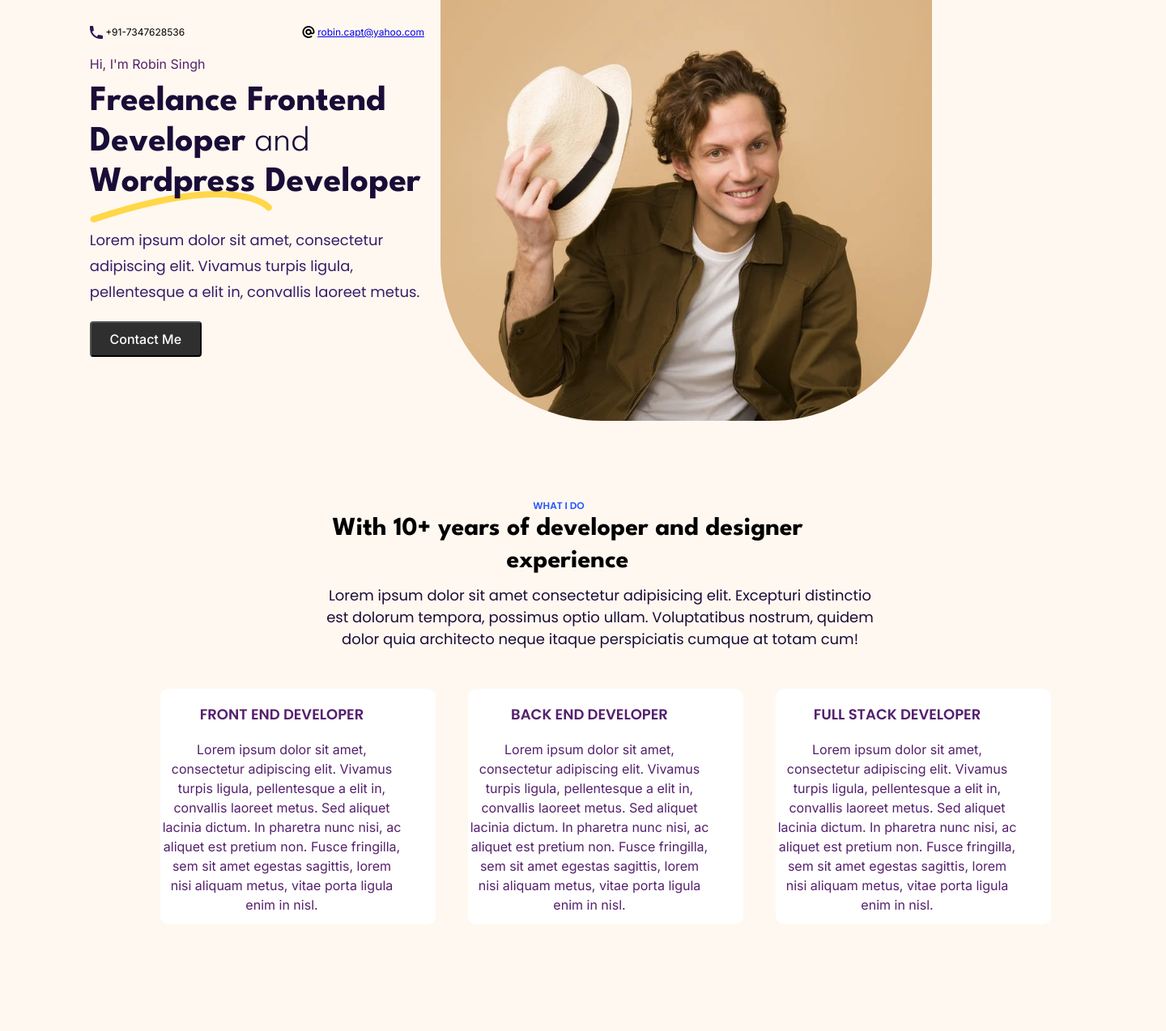
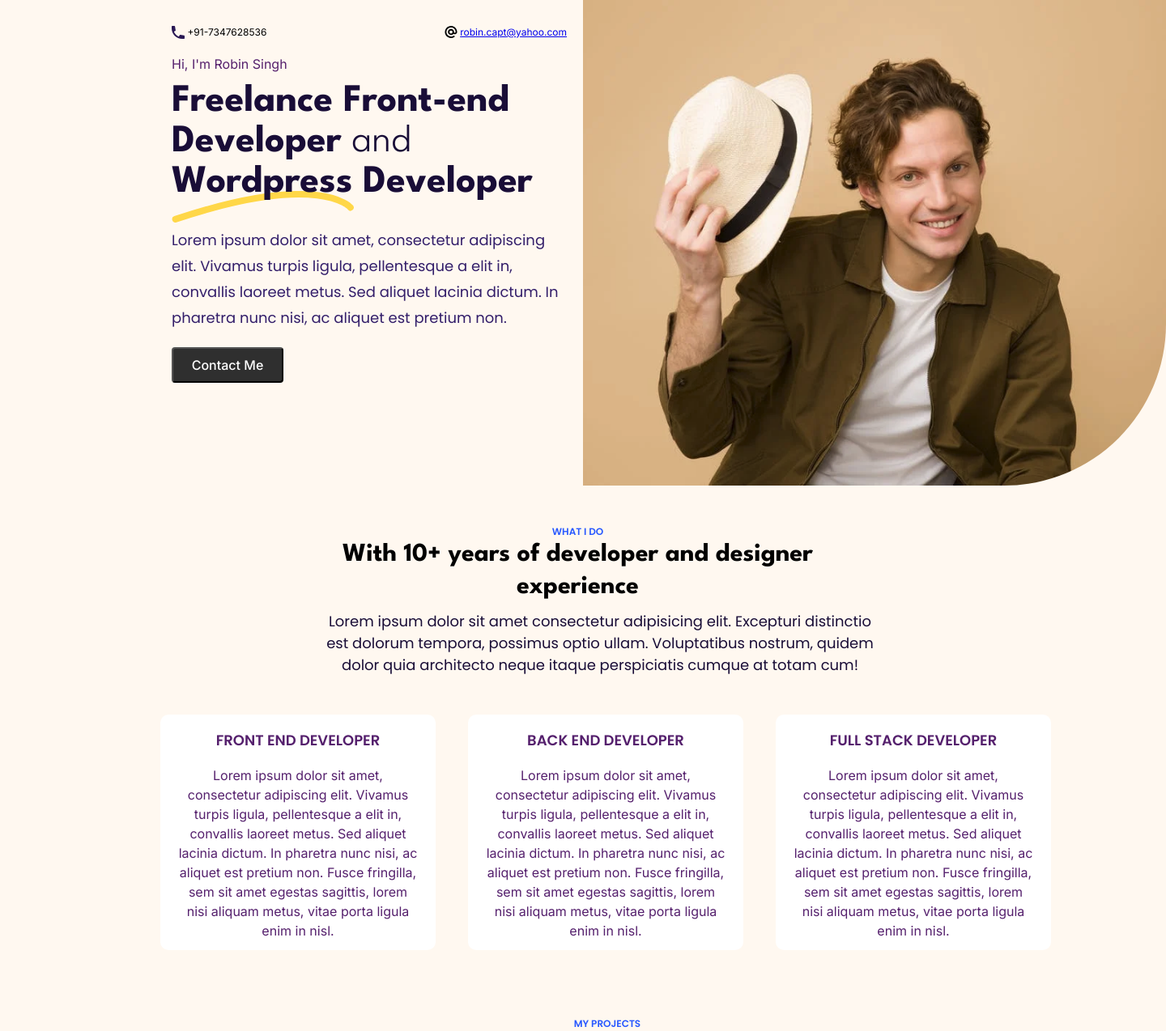
Before and after one commit to Robiin007/Assignment, a plain HTML site: page src/index.html in a window 1280 px wide. Shown: the top 1274 px of the page at 81% size, 1440 px wide, since content can reach past the window. Drawn offline with Linux system fonts and the light colour scheme.

Commit message:
create a portfolio consist of only 3 sections

```diff
--- a/src/index.html
+++ b/src/index.html
@@ -46,13 +46,12 @@
 
 
             <h1>
-                <div>Freelance Frontend Developer <span style="font-weight: 300;">and</span> Wordpress Developer</div>
+                <div>Freelance Front-end <br> Developer <span style="font-weight: 300;">and</span> <br>  Wordpress Developer</div>
                 <img src="yellow_line.svg" id="yellowline">
             </h1>
 
             <div class="bigtext">
-                Lorem ipsum dolor sit amet, consectetur adipiscing elit. Vivamus turpis ligula, pellentesque a elit in,
-                convallis laoreet metus.
+                Lorem ipsum dolor sit amet, consectetur adipiscing elit.  Vivamus turpis ligula, pellentesque a elit in, convallis laoreet metus. Sed aliquet lacinia dictum. In pharetra  nunc nisi, ac aliquet est pretium non.
             </div>
 
             <button id="contact-button">Contact Me</button>
@@ -70,7 +69,7 @@
         </div>
 
         <h2>
-            With 10+ years of developer and designer experience
+            With 10+ years of developer and designer <br> experience
         </h2>
         <div class="midtext">Lorem ipsum dolor sit amet consectetur adipisicing elit. Excepturi distinctio est dolorum
             tempora, possimus optio ullam. Voluptatibus nostrum, quidem dolor quia architecto neque itaque
@@ -135,7 +134,7 @@
                         nisi
                         aliquam metus, vitae porta ligula enim in nisl. Quisque at erat semper, scelerisque tortor id,
                         pretium tellus. </div>
-                    <div class="project-link">Project link</div>
+                    <div class="project-link">Project link ➔</div>
                 </div>
 
                 <div class="box-6" id="box-6">
@@ -150,7 +149,7 @@
                         nisi
                         aliquam metus, vitae porta ligula enim in nisl. Quisque at erat semper, scelerisque tortor id,
                         pretium tellus. </div>
-                    <div class="project-link">Project link</div>
+                    <div class="project-link">Project link ➔</div>
 
                 </div>
 
@@ -167,13 +166,13 @@
                         nisi
                         aliquam metus, vitae porta ligula enim in nisl. Quisque at erat semper, scelerisque tortor id,
                         pretium tellus. </div>
-                    <div class="project-link ">Project link</div>
+                    <div class="project-link ">Project link ➔</div>
 
                 </div>
             </div>
         </div>
     </div>
-
+<!--
     <div id="pricing">
         <div class="pricing">
             PRICING
@@ -248,6 +247,7 @@
 
 
 
+
     <div id="questions">
         <div class="question">QUESTIONS</div>
         <h6>
@@ -284,6 +284,7 @@
                     alt="arrow" width="14" height="7"></span>
         </div>
     </div>
+-->
     </div>
 
     <div id="footer">
--- a/src/style.css
+++ b/src/style.css
@@ -10,20 +10,18 @@ body {
     color: #55206D;
     margin: 0;
     padding: 0;
-    width: 97%;
-    height: 100%;
+    width: 96%;
+    height: 100%
 }
 
 h1 {
     font-family: "League Spartan", sans-serif;
-    font-size: 44px;
+    font-size: 48px;
     font-weight: 700;
     line-height: 50px;
     color: #190D37;
     margin-top: 10px;
     margin-bottom: 0px;
-    max-width: 1440px;
-    position: relative;
     margin-bottom: 30px;
 }
 
@@ -38,13 +36,17 @@ h1 {
 
 #hero-section {
     display: flex;
-    max-width: 1060px;
+    width: 1440px;
+    height: 600px;
     margin: 0 auto 48px auto;
 }
 
 #hero-text {
     width: 50%;
     padding: 32px 20px 32px 20px;
+    margin-left: 192px;
+    width: 720px;
+    height: 600px;
 }
 #yellowline {
     position: absolute;
@@ -59,8 +61,8 @@ h1 {
 #hero-image {
     width: 100%;
     border-bottom-right-radius: 200px;
-    border-bottom-left-radius: 200px;
-    height: 520px;
+    width: 720px;
+    height: 600px;
     object-fit: cover;
 
 }
@@ -92,16 +94,14 @@ h1 {
 }
 
 #about{
-    height: 622px;
+    height: 588px;
     width: 1271px;
     margin-left: 78px;
-    margin-top: 90px;
+    margin-top: 40px;
     margin-right: 91.31px;
     margin-bottom: 0%;
 }
 #what-i-do{
- height: 18px;
-width: 64px;
 border-radius: nullpx;
 text-align: center;
 
@@ -114,12 +114,11 @@ color: #2858FF;
 margin-top: 36px;
 /*margin-right: 500px;*/
 margin-bottom: 0px;
-margin-left: 580px;
 padding: 0%;
 }
 
 h2 {
-    width: 686px;
+    /*width: 686px;*/
     font-family: "League Spartan", sans-serif;
     font-size: 32px;
     font-weight: 700;
@@ -129,7 +128,7 @@ h2 {
     margin-top: 0px;
     padding: 0%;
     /*margin-right: 292px;*/
-    margin-left: 280px;
+    /*margin-left: 280px;*/
     margin-bottom: 8px;
 }
 .midtext{
@@ -171,7 +170,6 @@ background: #FFFFFF;
 }
 h3{
     height: 27px;
-width: 300px;
 border-radius: nullpx;
 
 font-family: Poppins;
@@ -182,15 +180,17 @@ letter-spacing: 0em;
 text-align: center;
 }
 .job-role{
-height: 216px;
-width: 300px;
+    width: 300px;
+    height: 216px;
 border-radius: nullpx;
 font-family: Inter;
 font-size: 16px;
 font-weight: 400;
 line-height: 24px;
+margin-left: 20px;
+margin-right: 12px;
+text-align: center;
 letter-spacing: 0em;
-text-align: center;
 }
 #box-2{
 height: 291px;
@@ -211,7 +211,7 @@ background: #FFFFFF;
 #projects{
     width: 1060px;
     height: 760px;
-    margin-top: 40px;
+    margin-top: 20px;
     /*margin-right: 190px;*/
     margin-left: 220px;
     margin-bottom: 40px;
@@ -219,8 +219,8 @@ background: #FFFFFF;
 }
 
 .my-projects{
-height: 18px;
-width: 84px;
+/*height: 18px;
+/*width: 84px;*/
 border-radius: nullpx;
 text-align: center;
 
@@ -230,10 +230,10 @@ font-weight: 600;
 line-height: 18px;
 letter-spacing: 0em;
 color: #2858FF;
-margin-top: 8px;
-margin-right: 489px;
+margin-top: 0px;
+/*margin-right: 489px;*/
 margin-bottom: 0px;
-margin-left: 446px;
+/*margin-left: 446px;*/
 padding: 0%;
 }
 
@@ -352,7 +352,7 @@ color: #55206D;
 
 .project-link{
 height: 17px;
-width: 79px;
+width: 98px;
 border-radius: nullpx;
 font-family: Inter;
 font-size: 14px;
```
